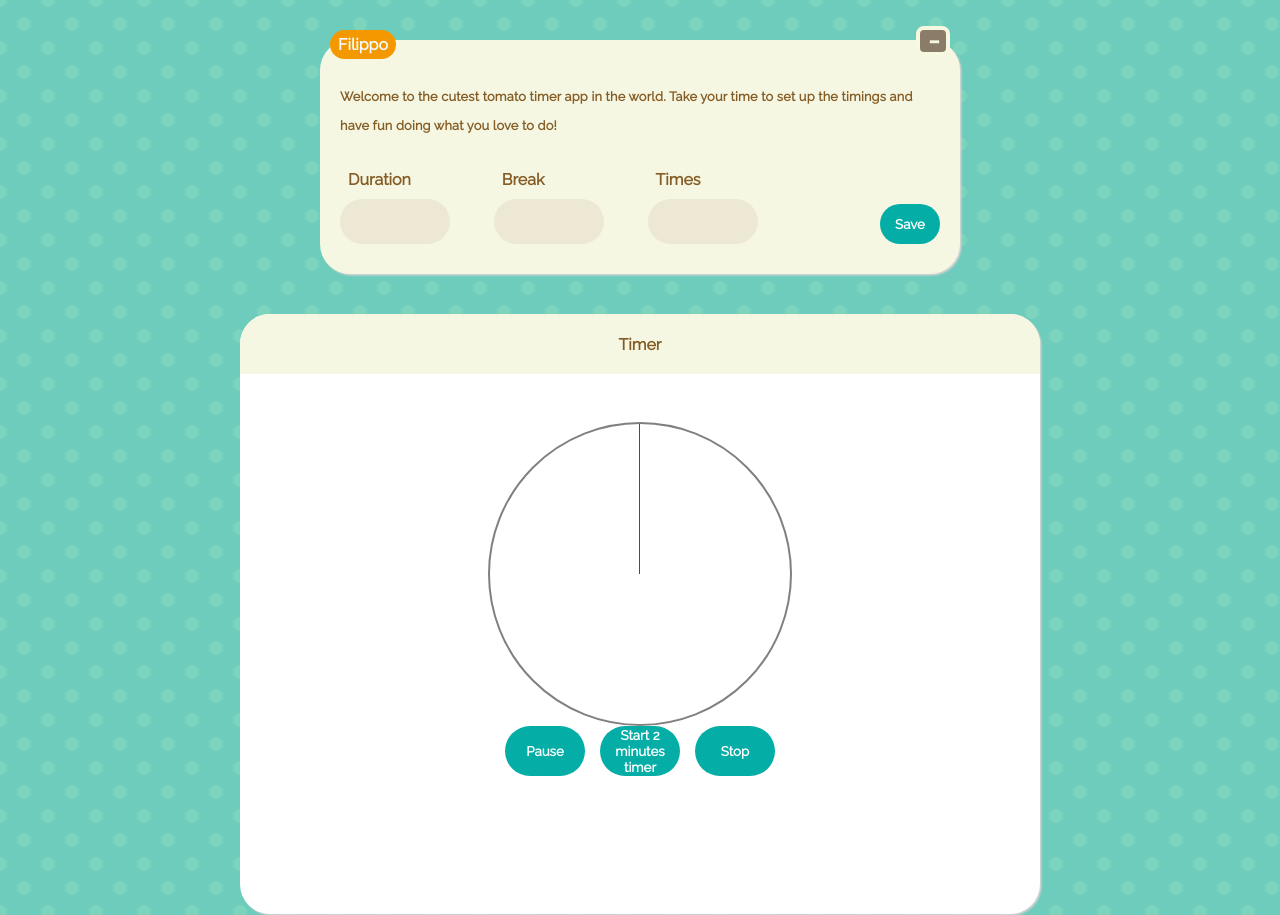
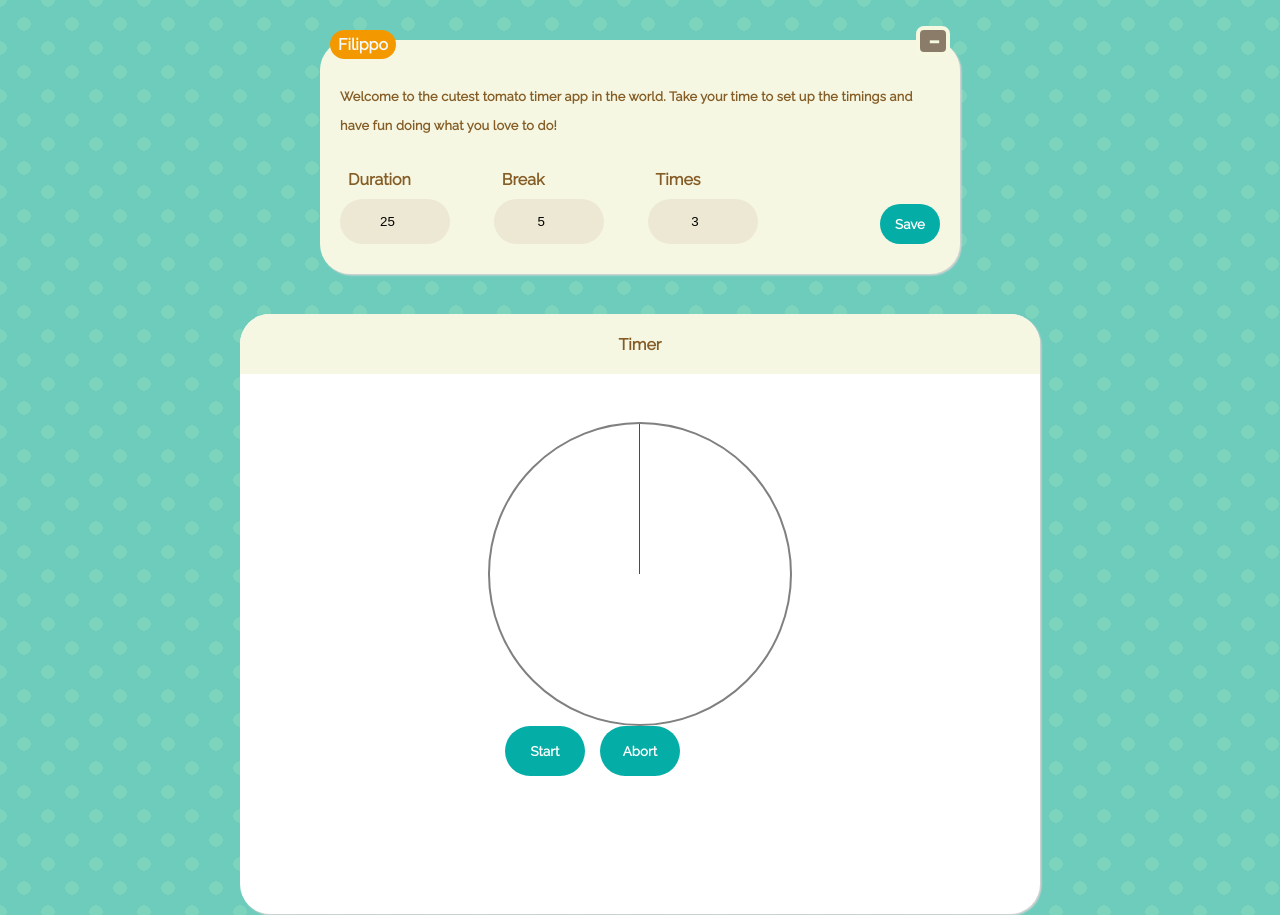
Before and after one commit to filippoitaliano/tomato-timer, a plain HTML site: page index.html in a window 1280 px wide. Shown: the top 915 px of the page. Drawn offline with Linux system fonts and the light colour scheme.

Commit message:
Binded settings and controls

```diff
--- a/index.html
+++ b/index.html
@@ -26,7 +26,7 @@
             Duration
           </div>
           <div class="settings-form-control-input-wrapper">
-            <input type="text"/>
+            <input type="number" id="timer-duration-input"/>
           </div>
         </div>
         <div class="settings-form-control">
@@ -34,7 +34,7 @@
             Break
           </div>
           <div class="settings-form-control-input-wrapper">
-            <input type="text"/>
+            <input type="number" id="break-duration-input" />
           </div>
         </div>
         <div class="settings-form-control">
@@ -42,7 +42,7 @@
             Times
           </div>
           <div class="settings-form-control-input-wrapper">
-            <input type="text"/>
+            <input type="number" id="timer-times-input" />
           </div>
         </div>
         <button class="settings-form-save-button">
@@ -57,18 +57,14 @@
       </div>
       <div class="analog-timer-wrapper">
         <div class="analog-timer-circle">
-          <div class="analog-timer-needle"/>
+          <div id="analog-timer-needle"/>
         </div>
       </div>
       <div class="clock-controls">
-        <button class="clock-control-button">
-          Pause
-        </button>
-        <button class="clock-control-button" onclick="startTimerNeedleMovement(2)">
-          Start 2 minutes timer
-        </button>
-        <button class="clock-control-button">
-          Stop
+        <button class="clock-control-button" onclick="startTimer()">
+          Start
+        <button class="clock-control-button" onclick="abortTimer()">
+          Abort
         </button>
       </div>
     </div>
--- a/logic.js
+++ b/logic.js
@@ -1,16 +1,67 @@
 
-function startTimerNeedleMovement(timerMinutes = 1) {
-  let timerSeconds = timerMinutes * 60;
-  const needles = document.getElementsByClassName('analog-timer-needle');
-  let timerDegRotation = 0;
-  const intervalId = setInterval(() => {
+let timerDuration = 25;
+let breakDuration = 5;
+let timerTimes = 3;
+
+let timerIntervalId = null;
+
+let analogTimerNeedle = null;
+let analogTimerDegRotation = 0;
+
+function startTimer() {
+  let timerSeconds = timerDuration * 60;
+  timerIntervalId = setInterval(() => {
     if (timerSeconds === 0) {
-      clearInterval(intervalId);
-      timerDegRotation = 0;
+      clearInterval(timerIntervalId);
+      timerIntervalId = null;
+      resetAnalogTimerNeedle()
     } else {
       timerSeconds -= 1;
-      timerDegRotation = (timerDegRotation + 6) % 360;
-      needles[0].style.transform = `rotate(${timerDegRotation}deg)`;
+      rotateAnalogTimerNeedle();
     }
   }, 1000);
 }
+
+function abortTimer() {
+  clearInterval(timerIntervalId);
+  timerIntervalId = null;
+  resetAnalogTimerNeedle();
+}
+
+function rotateAnalogTimerNeedle(degRotation = null) {
+  if (degRotation != null) {
+    analogTimerDegRotation = 0;
+  } else {
+    analogTimerDegRotation = (analogTimerDegRotation + 6) % 360;
+  }
+  analogTimerNeedle.style.transform = `rotate(${analogTimerDegRotation}deg)`;
+}
+
+function resetAnalogTimerNeedle() {
+  rotateAnalogTimerNeedle(0)
+}
+
+function bindSettingsToForm() {
+  const timerDurationInput = document.getElementById('timer-duration-input');
+  timerDurationInput.value = timerDuration;
+  timerDurationInput.onchange = (event) => { timerDuration = event.target.value; };
+
+  const breakDurationInput = document.getElementById('break-duration-input');
+  breakDurationInput.value = breakDuration;
+  breakDurationInput.onchange = (event) => { breakDuration = event.target.value; };
+
+  const timerTimesInput = document.getElementById('timer-times-input');
+  timerTimesInput.value = timerTimes;
+  timerTimesInput.onchange = (event) => { timerTimes = event.target.value; };
+}
+
+function getAnalogTimerNeedleRef() {
+  analogTimerNeedle = document.getElementById('analog-timer-needle');
+}
+
+function appInit() {
+  bindSettingsToForm();
+  getAnalogTimerNeedleRef();
+}
+
+document.addEventListener('DOMContentLoaded', appInit, false);
--- a/style.css
+++ b/style.css
@@ -158,7 +158,7 @@ button {
   position: relative;
 }
 
-.analog-timer-needle {
+#analog-timer-needle {
   height: 150px;
   width: 1px;
   background-color: red;
```
